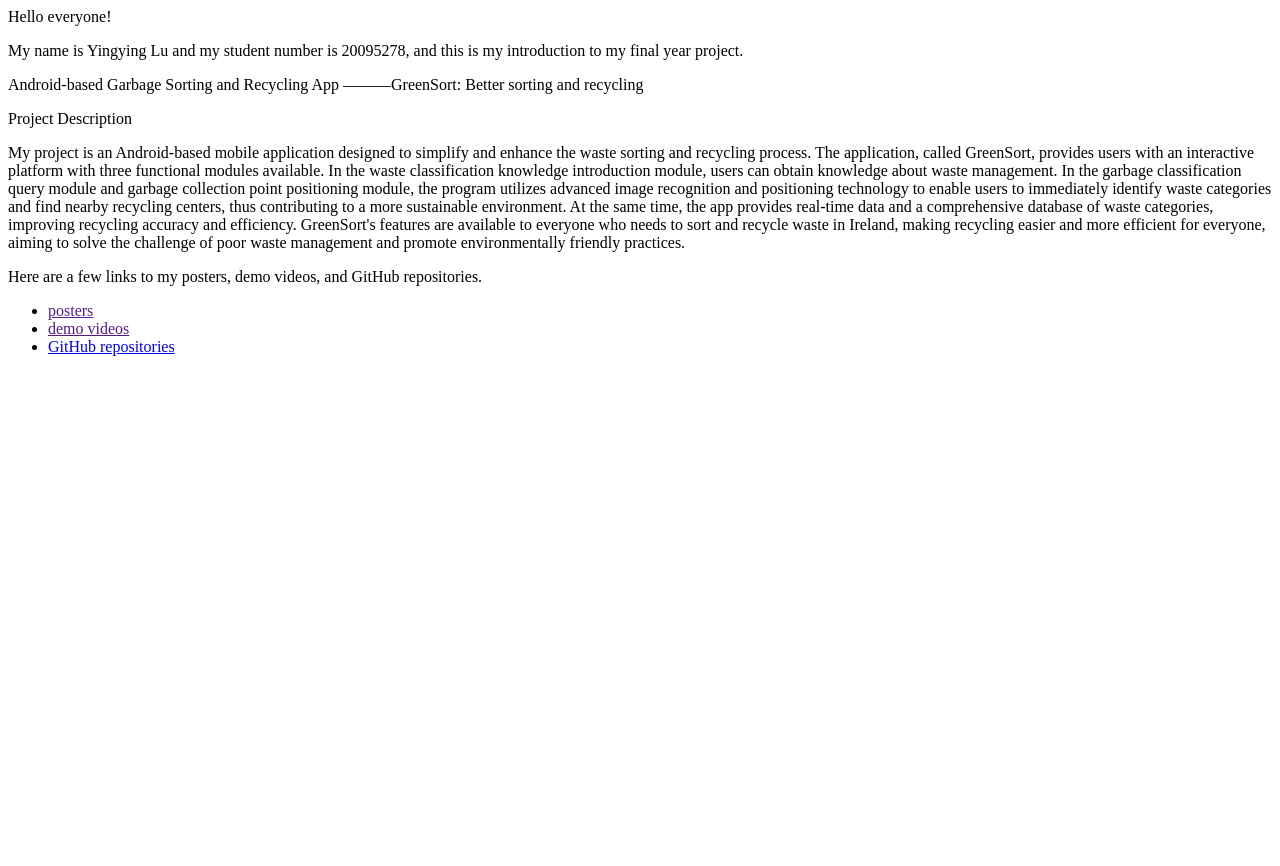
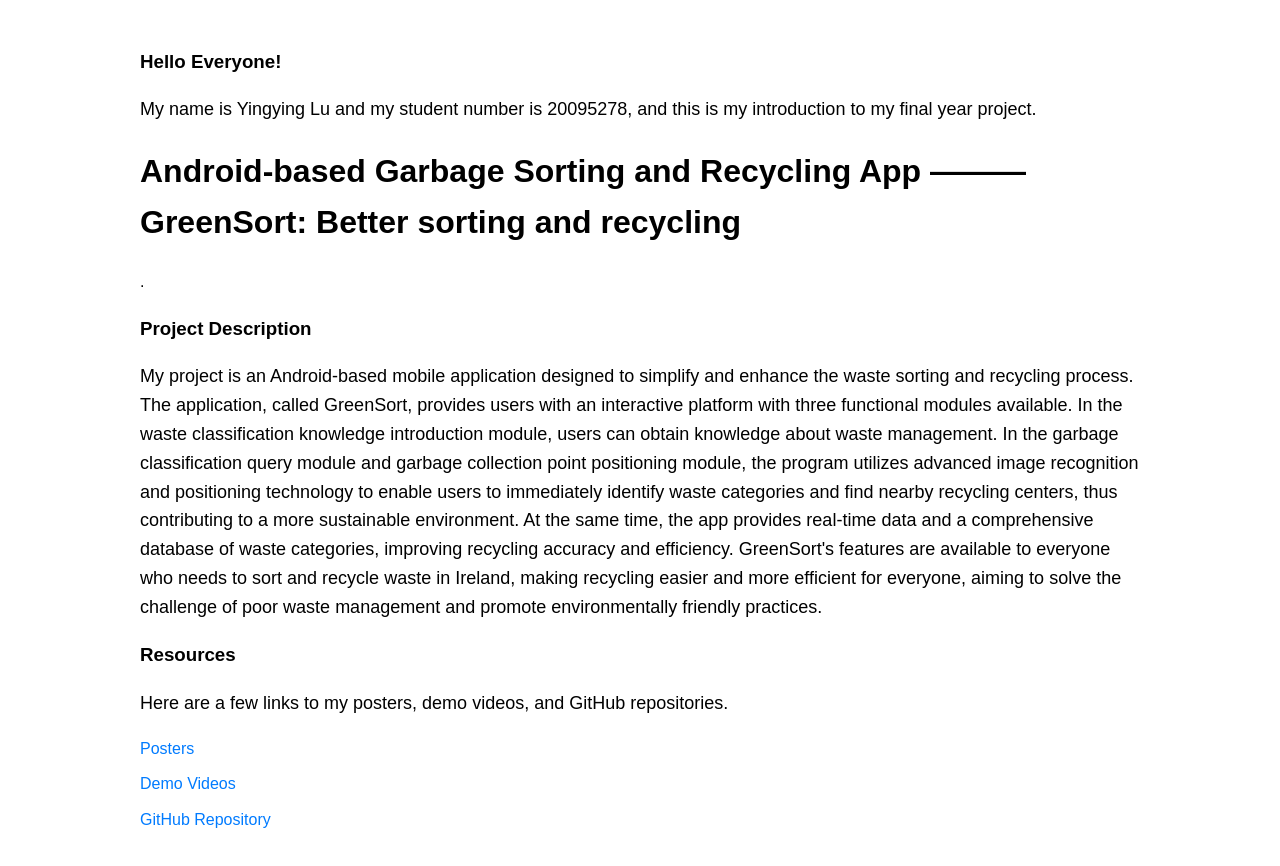
Before and after one commit to wszfln/wszfln.github.io, a plain HTML site: page index.html in a window 1280 px wide. Before the commit the page ends 800 px from the top, so only its background shows below. Drawn offline with Linux system fonts and the light colour scheme.

Commit message:
Update index.html

```diff
--- a/index.html
+++ b/index.html
@@ -1,13 +1,32 @@
-<p>Hello everyone!</p>
-<p>My name is Yingying Lu and my student number is 20095278, and this is my introduction to my final year project. </p>
-<p>Android-based Garbage Sorting and Recycling App
-    ———GreenSort: Better sorting and recycling</p>
-<p>Project Description</p>
-<p>My project is an Android-based mobile application designed to simplify and enhance the waste sorting and recycling process. The application, called GreenSort, provides users with an interactive platform with three functional modules available. In the waste classification knowledge introduction module, users can obtain knowledge about waste management. In the garbage classification query module and garbage collection point positioning module, the program utilizes advanced image recognition and positioning technology to enable users to immediately identify waste categories and find nearby recycling centers, thus contributing to a more sustainable environment. At the same time, the app provides real-time data and a comprehensive database of waste categories, improving recycling accuracy and efficiency. GreenSort's features are available to everyone who needs to sort and recycle waste in Ireland, making recycling easier and more efficient for everyone, aiming to solve the challenge of poor waste management and promote environmentally friendly practices.</p>
-<p>Here are a few links to my posters, demo videos, and GitHub repositories.</p>
-
-<ul>
-  <li> <a href="">posters</a> </li>
-  <li> <a href="">demo videos</a> </li>
-  <li> <a href="https://github.com/wszfln/GarbageSortingApp.git">GitHub repositories</a> </li>
-</ul>
+<!DOCTYPE html>
+<html lang="en">
+<head>
+  <meta charset="UTF-8">
+  <meta name="viewport" content="width=device-width, initial-scale=1.0">
+  <title>GreenSort Project Introduction</title>
+  <style>
+    body { font-family: Arial, sans-serif; line-height: 1.6; }
+    .container { max-width: 1000px; /* Increased container width */ margin: auto; padding: 20px; }
+    p { font-size: 18px; /* Increased font size for paragraphs */ }
+    a { color: #007bff; text-decoration: none; }
+    a:hover { text-decoration: underline; }
+    ul { list-style-type: none; padding: 0; }
+    li { margin-bottom: 10px; }
+  </style>
+</head>
+<body>
+<div class="container">
+  <h3>Hello Everyone!</h3>
+  <p>My name is Yingying Lu and my student number is 20095278, and this is my introduction to my final year project. <h1>Android-based Garbage Sorting and Recycling App ———GreenSort: Better sorting and recycling</h1>.</p>
+  <h3>Project Description</h3>
+  <p>My project is an Android-based mobile application designed to simplify and enhance the waste sorting and recycling process. The application, called GreenSort, provides users with an interactive platform with three functional modules available. In the waste classification knowledge introduction module, users can obtain knowledge about waste management. In the garbage classification query module and garbage collection point positioning module, the program utilizes advanced image recognition and positioning technology to enable users to immediately identify waste categories and find nearby recycling centers, thus contributing to a more sustainable environment. At the same time, the app provides real-time data and a comprehensive database of waste categories, improving recycling accuracy and efficiency. GreenSort's features are available to everyone who needs to sort and recycle waste in Ireland, making recycling easier and more efficient for everyone, aiming to solve the challenge of poor waste management and promote environmentally friendly practices.</p>
+  <h3>Resources</h3>
+  <p>Here are a few links to my posters, demo videos, and GitHub repositories.</p>
+  <ul>
+    <li><a href="#">Posters</a></li>
+    <li><a href="#">Demo Videos</a></li>
+    <li><a href="https://github.com/wszfln/GarbageSortingApp.git">GitHub Repository</a></li>
+  </ul>
+</div>
+</body>
+</html>
```
